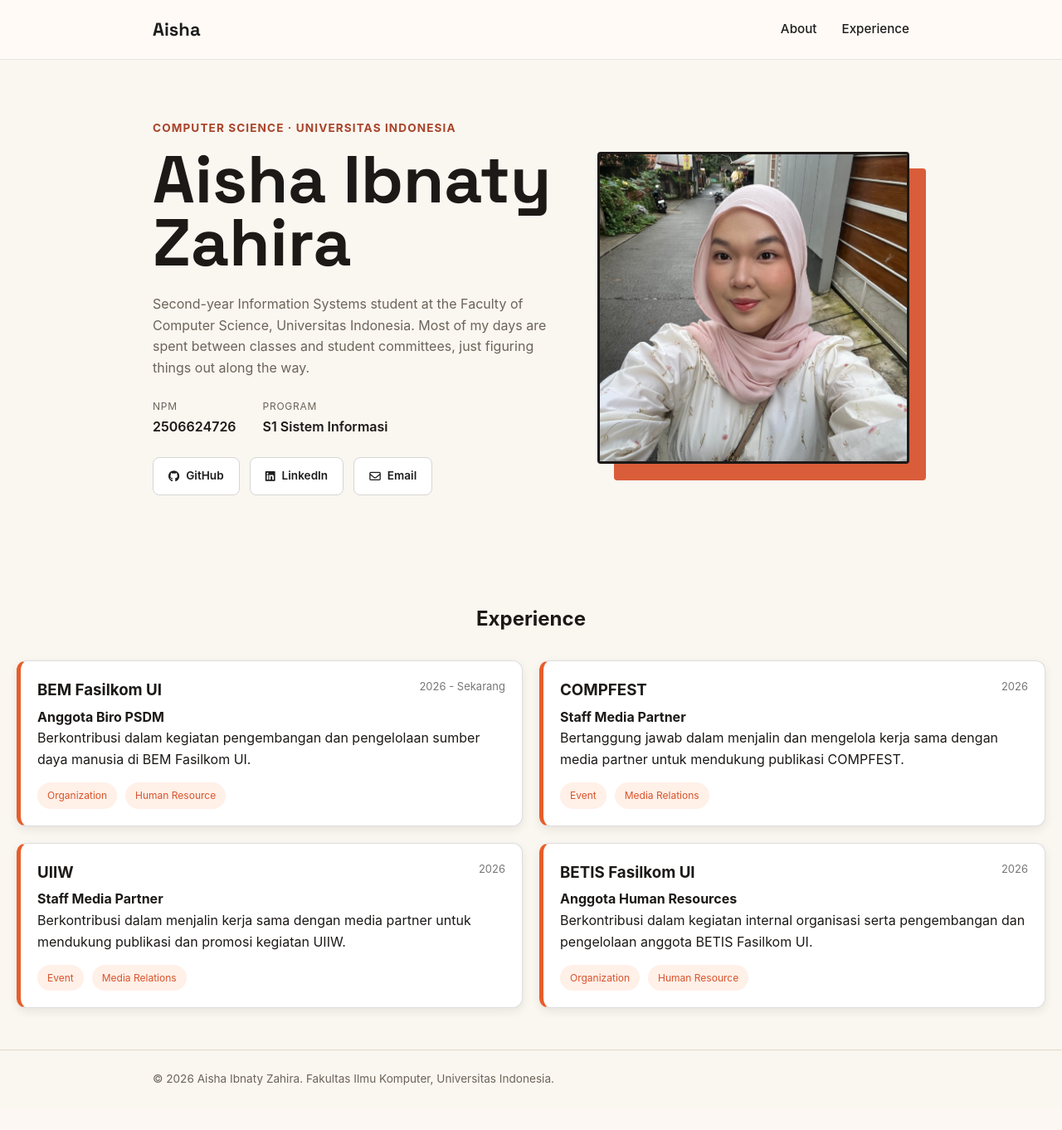
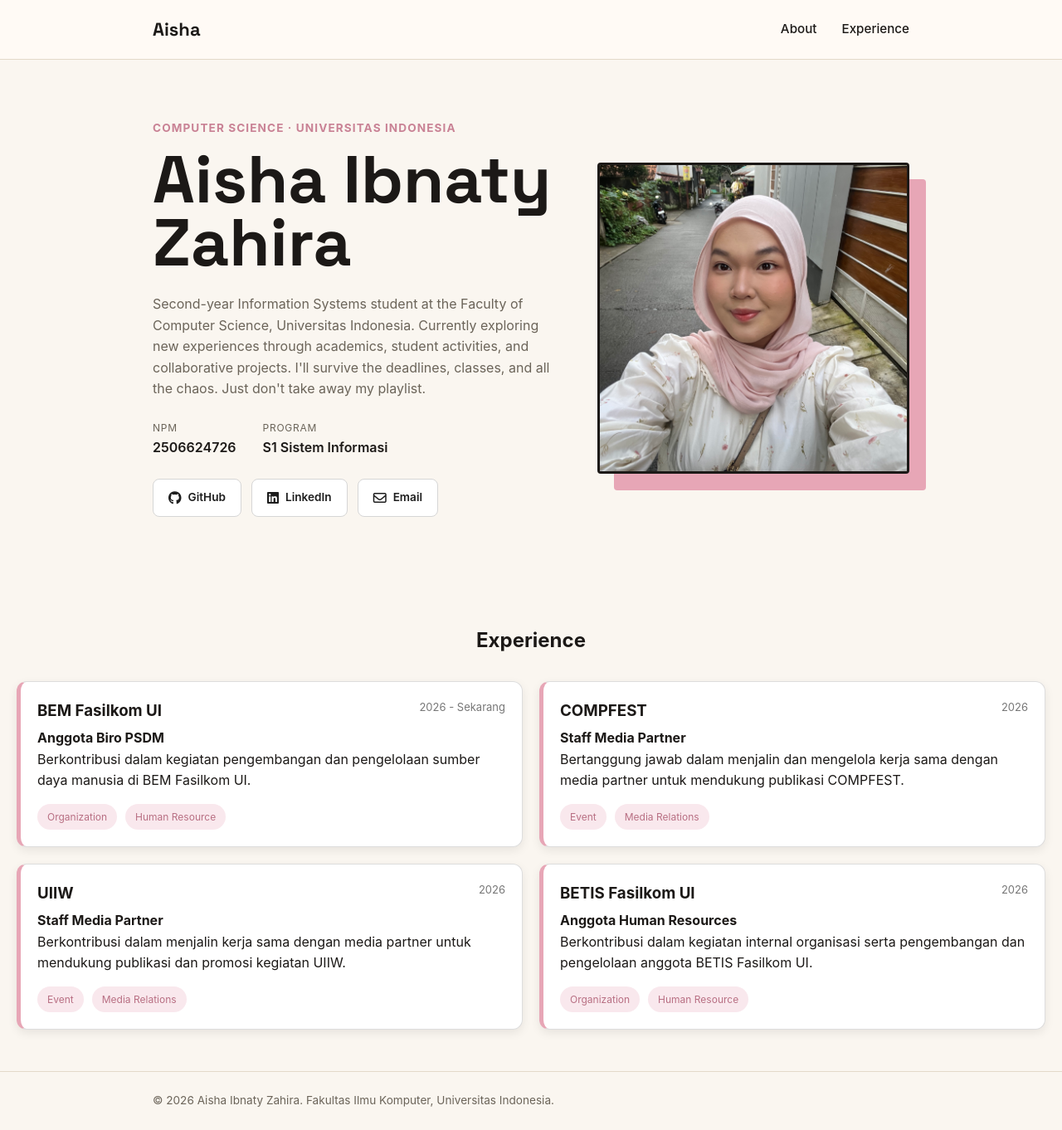
Before and after one commit to aishazahiraa/myportofolio, a Django app: page / in a window 1280 px wide. Shown: the whole page at 83% size. Before the commit the page ends 1308 px from the top, so only its background shows below. Run offline with Django 5.2, Linux system fonts and the light colour scheme.

Commit message:
style: update theme and portfolio

```diff
--- a/static/css/style.css
+++ b/static/css/style.css
@@ -7,11 +7,20 @@
 :root {
     --ink: #1c1917;
     --paper: #faf6f0;
-    --accent: #d95d39;
-    --accent-dark: #a8442a;
+
+    /* SOFT PINK */
+    --accent: #e7a6b6;
+    --accent-dark: #c98295;
+    --accent-light: #f9e8ed;
+    --accent-text: #b86f83;
+
     --line: #e3d9c9;
     --text-muted: #6b6459;
     --radius: 4px;
+}
+
+html {
+    scroll-behavior: smooth;
 }
 
 body {
@@ -21,7 +30,8 @@ body {
     line-height: 1.6;
 }
 
-h1, .brand {
+h1,
+.brand {
     font-family: "Space Grotesk", -apple-system, sans-serif;
 }
 
@@ -31,7 +41,17 @@ h1, .brand {
     padding: 0 1.5rem;
 }
 
+
+/* =========================
+   NAVBAR
+========================= */
+
 .site-header {
+    position: sticky;
+    top: 0;
+    z-index: 1000;
+
+    background-color: #fffaf5;
     border-bottom: 1px solid var(--line);
 }
 
@@ -39,11 +59,13 @@ h1, .brand {
     display: flex;
     justify-content: space-between;
     align-items: center;
-    padding: 1.25rem 1.5rem;
+
+    padding-top: 18px;
+    padding-bottom: 18px;
 }
 
 .brand {
-    font-size: 1.3rem;
+    font-size: 22px;
     font-weight: 700;
     color: var(--ink);
     text-decoration: none;
@@ -51,14 +73,26 @@ h1, .brand {
 
 .site-header nav {
     display: flex;
-    gap: 2rem;
+    gap: 30px;
 }
 
 .site-header nav a {
     color: var(--ink);
     text-decoration: none;
     font-size: 0.95rem;
+    font-weight: 500;
+
+    transition: color 0.25s ease;
 }
+
+.site-header nav a:hover {
+    color: var(--accent-dark);
+}
+
+
+/* =========================
+   HERO / ABOUT
+========================= */
 
 .hero {
     padding: 4.5rem 0 5rem;
@@ -66,10 +100,12 @@ h1, .brand {
 
 .hero-grid {
     display: grid;
+
     grid-template-columns: 1.3fr 1fr;
     grid-template-areas:
         "identity photo"
         "details photo";
+
     gap: 1.5rem 3rem;
 }
 
@@ -85,8 +121,10 @@ h1, .brand {
     font-size: 0.85rem;
     letter-spacing: 0.08em;
     text-transform: uppercase;
+
     color: var(--accent-dark);
     font-weight: 700;
+
     margin-bottom: 0.75rem;
 }
 
@@ -101,9 +139,15 @@ h1, .brand {
     margin-bottom: 1.5rem;
 }
 
+
+/* =========================
+   NPM / PROGRAM
+========================= */
+
 .meta-list {
     display: flex;
     gap: 2rem;
+
     margin-bottom: 1.5rem;
 }
 
@@ -111,7 +155,9 @@ h1, .brand {
     font-size: 0.75rem;
     text-transform: uppercase;
     letter-spacing: 0.06em;
+
     color: var(--text-muted);
+
     margin-bottom: 0.15rem;
 }
 
@@ -119,72 +165,131 @@ h1, .brand {
     font-weight: 600;
 }
 
+
+/* =========================
+   SOCIAL BUTTONS
+========================= */
+
 .social-links {
     display: flex;
-    gap: 0.5rem;
+    gap: 12px;
     flex-wrap: wrap;
 }
 
 .social-link {
-    display: inline-block;
+    display: inline-flex;
+    align-items: center;
+    justify-content: center;
+
+    gap: 8px;
+
+    padding: 11px 18px;
+
+    border: 1px solid #d6d6d6;
+    border-radius: 8px;
+
+    background-color: white;
+    color: #1d1d1d;
+
+    text-decoration: none;
     font-size: 0.85rem;
     font-weight: 600;
-    text-decoration: none;
-    color: var(--paper);
-    background-color: var(--ink);
-    border-radius: var(--radius);
-    padding: 0.5rem 1.1rem;
-    transition: background-color 0.2s ease;
+
+    transition:
+        transform 0.25s ease,
+        background-color 0.25s ease,
+        border-color 0.25s ease,
+        color 0.25s ease,
+        box-shadow 0.25s ease;
+}
+
+.social-link i {
+    font-size: 16px;
+}
+
+/* Semua tombol awalnya PUTIH */
+.github-link,
+.linkedin-link,
+.email-link {
+    background-color: white;
+    color: #1d1d1d;
+}
+
+/* GitHub hover = SOFT PINK */
+.github-link:hover {
+    background-color: var(--accent);
+    border-color: var(--accent);
+    color: white;
+}
+
+/* LinkedIn hover = BIRU */
+.linkedin-link:hover {
+    background-color: #0a66c2;
+    border-color: #0a66c2;
+    color: white;
+}
+
+/* Email hover = GELAP */
+.email-link:hover {
+    background-color: #333333;
+    border-color: #333333;
+    color: white;
 }
 
 .social-link:hover {
-    background-color: var(--accent);
+    transform: translateY(-3px);
+
+    box-shadow:
+        0 6px 14px rgba(0, 0, 0, 0.12);
 }
+
+
+/* =========================
+   FOTO
+========================= */
 
 .hero-photo {
     grid-area: photo;
+
     align-self: center;
     position: relative;
 }
 
 .photo-block {
     position: absolute;
+
     top: 1.25rem;
     left: 1.25rem;
+
     width: 100%;
     height: 100%;
+
     background-color: var(--accent);
+
     border-radius: var(--radius);
+
     z-index: 0;
 }
 
 .avatar {
     position: relative;
     z-index: 1;
+
     display: block;
+
     width: 100%;
+
     aspect-ratio: 1 / 1;
     object-fit: cover;
+
     border-radius: var(--radius);
     border: 3px solid var(--ink);
 }
 
-.site-footer {
-    padding: 1.5rem;
-    color: var(--text-muted);
-    font-size: 0.85rem;
-    border-top: 1px solid var(--line);
-}
 
-@media (max-width: 600px) {
-    .hero-grid {
-        grid-template-columns: 1fr;
-        grid-template-areas:
-            "identity"
-            "photo"
-            "details";
-    }
-}
+/* =========================
+   EXPERIENCE
+========================= */
 
 .experience {
     padding: 50px 20px;
@@ -192,117 +297,49 @@ h1, .brand {
 
 .experience h2 {
     text-align: center;
+
     margin-bottom: 30px;
 }
 
 .experience-container {
     display: grid;
+
     grid-template-columns: repeat(2, 1fr);
+
     gap: 20px;
 }
 
 .experience-card {
     padding: 20px;
+
+    background-color: white;
+
     border: 1px solid #ddd;
+    border-left: 5px solid var(--accent);
+
     border-radius: 12px;
-    background-color: white;
-    transition: 0.3s;
+
+    box-shadow:
+        0 4px 12px rgba(0, 0, 0, 0.08);
+
+    transition:
+        transform 0.25s ease,
+        box-shadow 0.25s ease;
 }
 
 .experience-card:hover {
     transform: translateY(-5px);
+
+    box-shadow:
+        0 10px 25px rgba(0, 0, 0, 0.12);
 }
-
-.experience-card h3 {
-    margin-bottom: 5px;
-}
-
-.experience-card h4 {
-    margin-bottom: 10px;
-}
-
-.experience-card p {
-    line-height: 1.6;
-}
-
-@media (max-width: 768px) {
-    .experience-container {
-        grid-template-columns: 1fr;
-    }
-}
-
-/* ===== NAVBAR ===== */
-
-.site-header {
-    position: sticky;
-    top: 0;
-    z-index: 1000;
-    background: #fffaf5;
-    border-bottom: 1px solid #e5e5e5;
-}
-
-.site-header .container {
-    display: flex;
-    justify-content: space-between;
-    align-items: center;
-    padding-top: 18px;
-    padding-bottom: 18px;
-}
-
-.brand {
-    font-size: 22px;
-    font-weight: 700;
-    text-decoration: none;
-    color: #1d1d1d;
-}
-
-.site-header nav {
-    display: flex;
-    gap: 30px;
-}
-
-.site-header nav a {
-    text-decoration: none;
-    color: #1d1d1d;
-    font-weight: 500;
-    transition: color 0.3s ease;
-}
-
-.site-header nav a:hover {
-    color: #e85d2a;
-}
-
-/* ===== EXPERIENCE CARD ===== */
-
-.experience-card {
-    border-left: 5px solid #e85d2a;
-    box-shadow: 0 4px 12px rgba(0, 0, 0, 0.08);
-    transition: transform 0.3s ease, box-shadow 0.3s ease;
-}
-
-.experience-card:hover {
-    transform: translateY(-6px);
-    box-shadow: 0 8px 20px rgba(0, 0, 0, 0.14);
-}
-
-/* ===== SOCIAL BUTTON HOVER ===== */
-
-.social-link {
-    transition: transform 0.3s ease, background-color 0.3s ease, color 0.3s ease;
-}
-
-.social-link:hover {
-    transform: translateY(-3px);
-    background-color: #e85d2a;
-    color: white;
-}
-
-/* ===== EXPERIENCE CARD DETAILS ===== */
 
 .experience-header {
     display: flex;
+
     justify-content: space-between;
     align-items: flex-start;
+
     gap: 20px;
 }
 
@@ -317,119 +354,82 @@ h1, .brand {
 .experience-year {
     font-size: 13px;
     color: #777;
+
     white-space: nowrap;
+}
+
+.experience-card p {
+    line-height: 1.6;
 }
 
 .experience-tags {
     display: flex;
+
     gap: 10px;
     flex-wrap: wrap;
+
     margin-top: 15px;
 }
 
 .experience-tags span {
-    background: #fff0e8;
-    color: #d9532b;
+    background-color: var(--accent-light);
+    color: var(--accent-text);
+
     padding: 6px 12px;
+
     border-radius: 20px;
+
     font-size: 12px;
 }
 
-.experience-card {
-    transition: transform 0.25s ease, box-shadow 0.25s ease;
+
+/* =========================
+   FOOTER
+========================= */
+
+.site-footer {
+    padding: 1.5rem;
+
+    color: var(--text-muted);
+
+    font-size: 0.85rem;
+
+    border-top: 1px solid var(--line);
 }
 
-.experience-card:hover {
-    transform: translateY(-5px);
-    box-shadow: 0 10px 25px rgba(0, 0, 0, 0.12);
+
+/* =========================
+   RESPONSIVE
+========================= */
+
+@media (max-width: 768px) {
+
+    .experience-container {
+        grid-template-columns: 1fr;
+    }
 }
 
-/* ===== SOCIAL BUTTONS ===== */
+@media (max-width: 600px) {
 
-.social-links {
-    display: flex;
-    gap: 12px;
-    flex-wrap: wrap;
+    .hero-grid {
+        grid-template-columns: 1fr;
+
+        grid-template-areas:
+            "identity"
+            "photo"
+            "details";
     }
 
-.social-link {
-    display: inline-flex;
-    align-items: center;
-    justify-content: center;
-    gap: 8px;
-
-    padding: 11px 18px;
-    border: 1px solid #d6d6d6;
-    border-radius: 8px;
-
-    background-color: white;
-    color: #1d1d1d;
-
-    text-decoration: none;
-    font-weight: 600;
-
-    transition: all 0.25s ease;
+    .meta-list {
+        flex-direction: column;
+        gap: 1rem;
     }
 
-.social-icon {
-    font-size: 17px;
-    font-weight: 700;
+    .site-header .container {
+        gap: 20px;
     }
 
-/* GitHub: baru oranye saat disentuh mouse */
-.github-link:hover {
-    background-color: #ff6fb5;
-    border-color: #ff6fb5;
-    color: white;
+    .site-header nav {
+        gap: 15px;
     }
-
-/* LinkedIn: baru biru saat disentuh mouse */
-.linkedin-link:hover {
-    background-color: #0a66c2;
-    border-color: #0a66c2;
-    color: white;
 }
-
-/* Email: baru gelap saat disentuh mouse */
-.email-link:hover {
-    background-color: #333333;
-    border-color: #333333;
-    color: white;
-}
-
-.social-link:hover {
-    transform: translateY(-3px);
-    box-shadow: 0 6px 14px rgba(0, 0, 0, 0.12);
-}
-
-/* ===== FINAL SOCIAL BUTTON FIX ===== */
-
-/* Kondisi normal: SEMUA PUTIH */
-.github-link,
-.linkedin-link,
-.email-link {
-    background-color: white !important;
-    color: #1d1d1d !important;
-    border-color: #d6d6d6 !important;
-}
-
-/* GitHub baru oranye saat mouse diarahkan */
-.github-link:hover {
-    background-color: #ff6fb5 !important;
-    color: white !important;
-    border-color: #ff6fb5 !important;
-}
-
-/* LinkedIn baru biru saat mouse diarahkan */
-.linkedin-link:hover {
-    background-color: #0a66c2 !important;
-    color: white !important;
-    border-color: #0a66c2 !important;
-}
-
-/* Email baru gelap saat mouse diarahkan */
-.email-link:hover {
-    background-color: #333333 !important;
-    color: white !important;
-    border-color: #333333 !important;
-}
--- a/templates/index.html
+++ b/templates/index.html
@@ -12,7 +12,7 @@
     <link rel="stylesheet"
       href="https://cdnjs.cloudflare.com/ajax/libs/font-awesome/6.5.2/css/all.min.css">
 
-    <link rel="stylesheet" href="/static/css/style.css">
+    <link rel="stylesheet" href="/static/css/style.css?v=2">
 </head>
 
 <body>
@@ -51,8 +51,9 @@
                 <div class="hero-details">
                     <p class="bio">
                         Second-year Information Systems student at the Faculty of Computer Science,
-                        Universitas Indonesia. Most of my days are spent between classes and student
-                        committees, just figuring things out along the way.
+                        Universitas Indonesia. Currently exploring new experiences through academics,
+                        student activities, and collaborative projects. I'll survive the deadlines,
+                        classes, and all the chaos. Just don't take away my playlist.
                     </p>
 
                     <dl class="meta-list">
```
Lines whose indentation alone changed are shown as unchanged.
